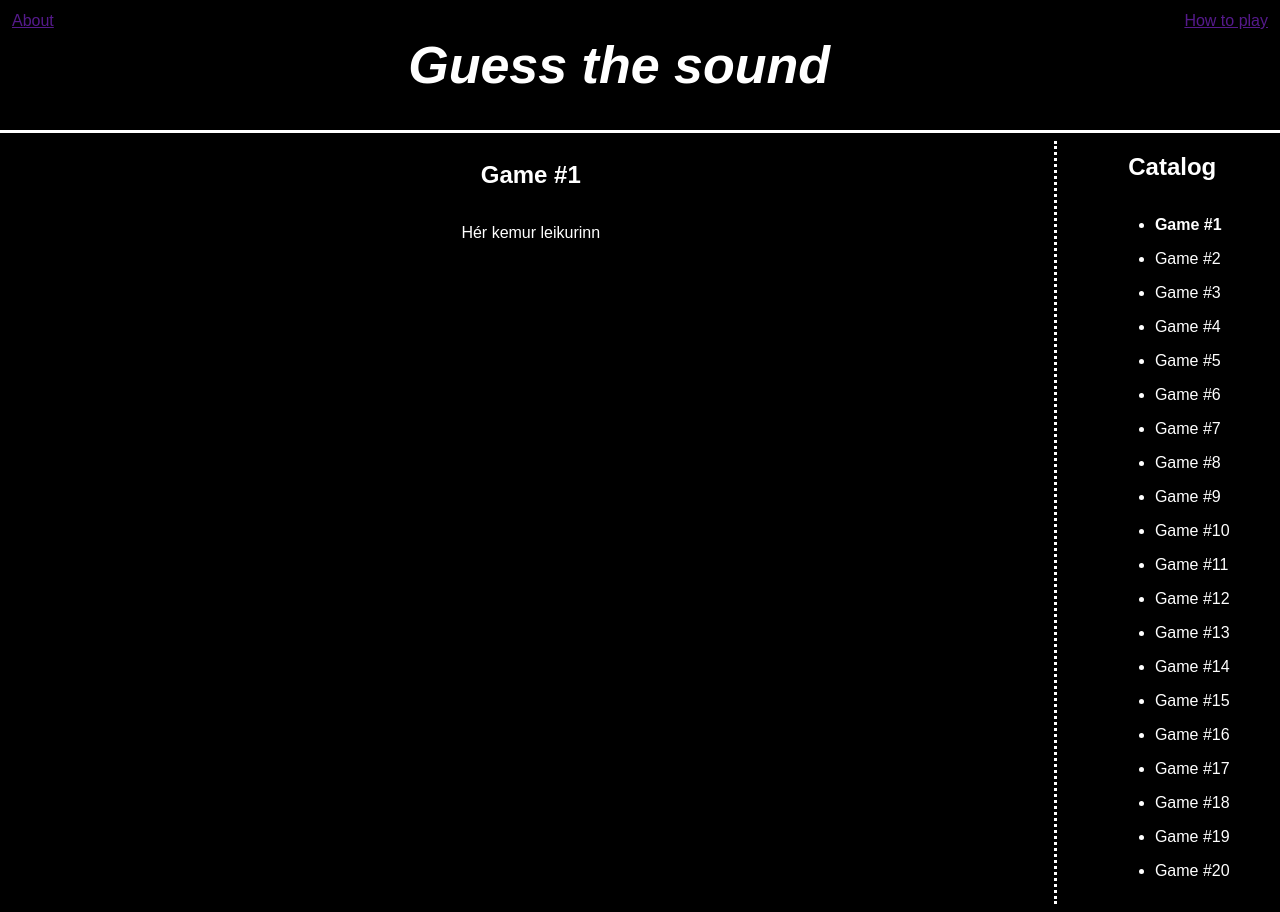
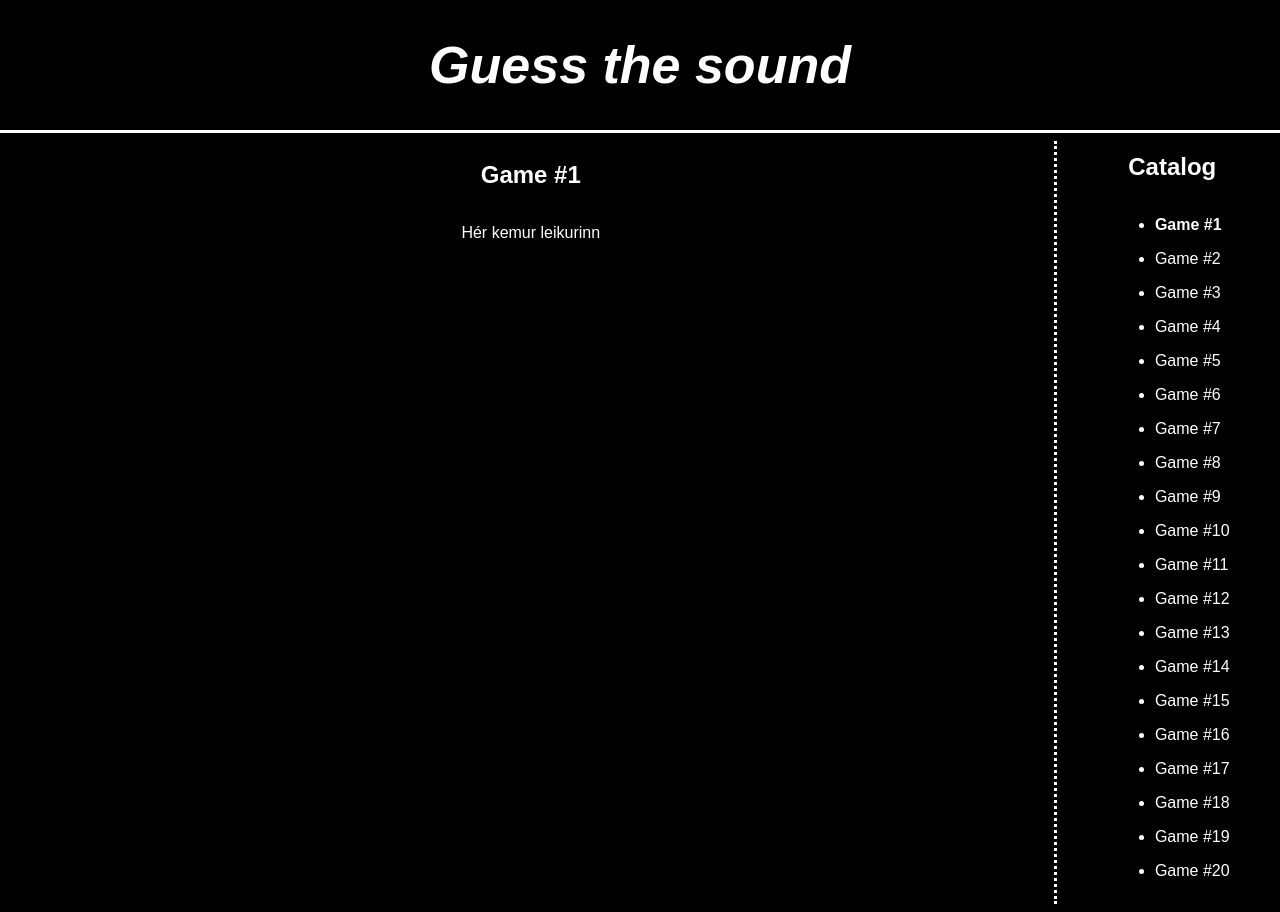
Before and after one commit to SmariF89/guess-sound, a Next.js app: page / in a window 1280 px wide. Built offline with nearby package versions, Linux system fonts and the light colour scheme.

Commit message:
Removed links from banner.

```diff
--- a/src/app/components/Banner.tsx
+++ b/src/app/components/Banner.tsx
@@ -6,7 +6,7 @@ import styled from 'styled-components';
 
 const BannerContainer = styled.div`
 	display: flex;
-	justify-content: space-between;
+	justify-content: center;
 
 	border-bottom: solid;
 	flex-grow: 2;
@@ -25,11 +25,9 @@ const BannerTitle = styled.h1`
 export default function Banner() {
 	return (
 		<BannerContainer>
-			<Link href={''}>About</Link>
 			<BannerTitle>
 				<i>Guess the sound</i>
 			</BannerTitle>
-			<Link href={''}>How to play</Link>
 		</BannerContainer>
 	);
 }
```
